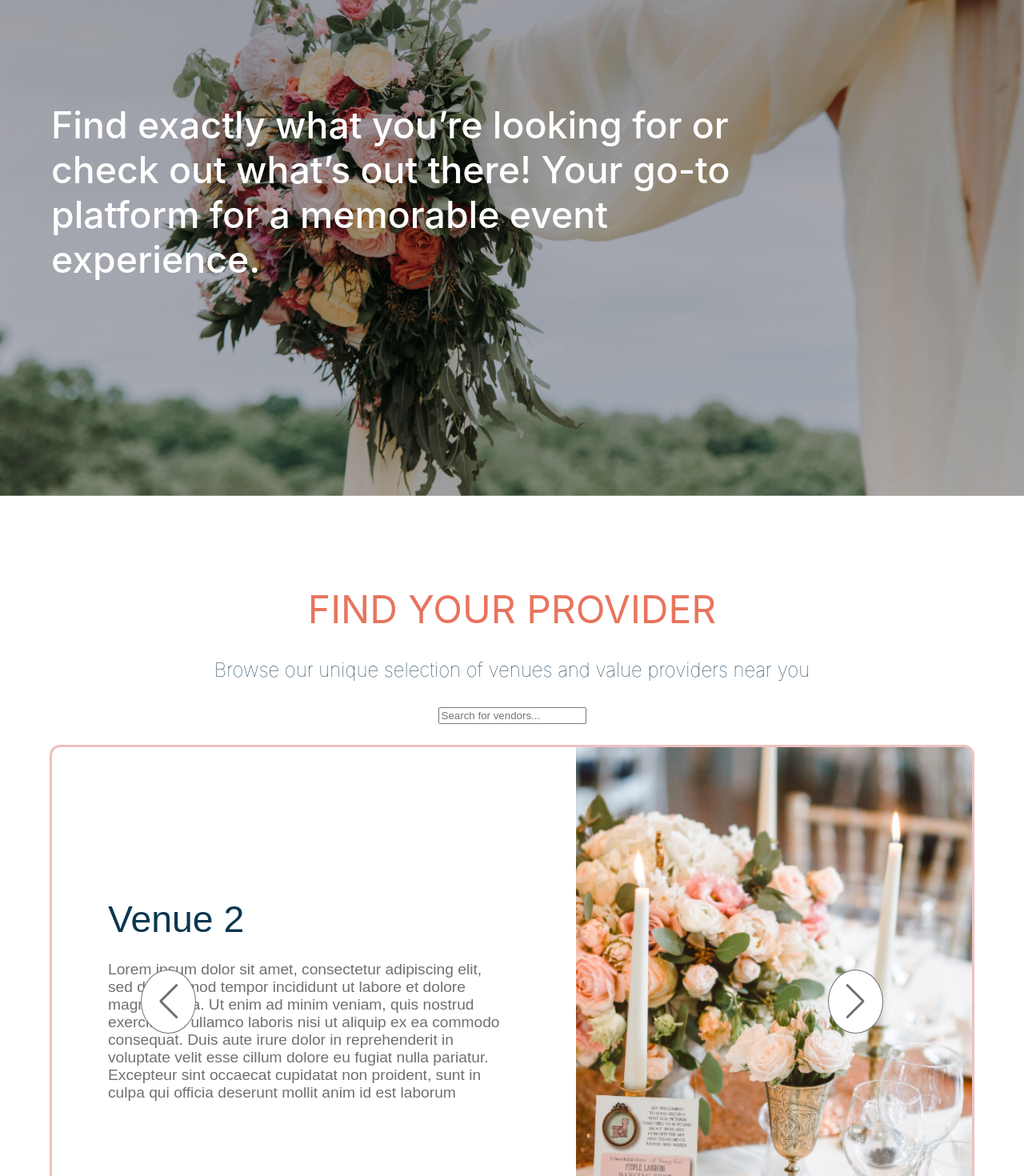
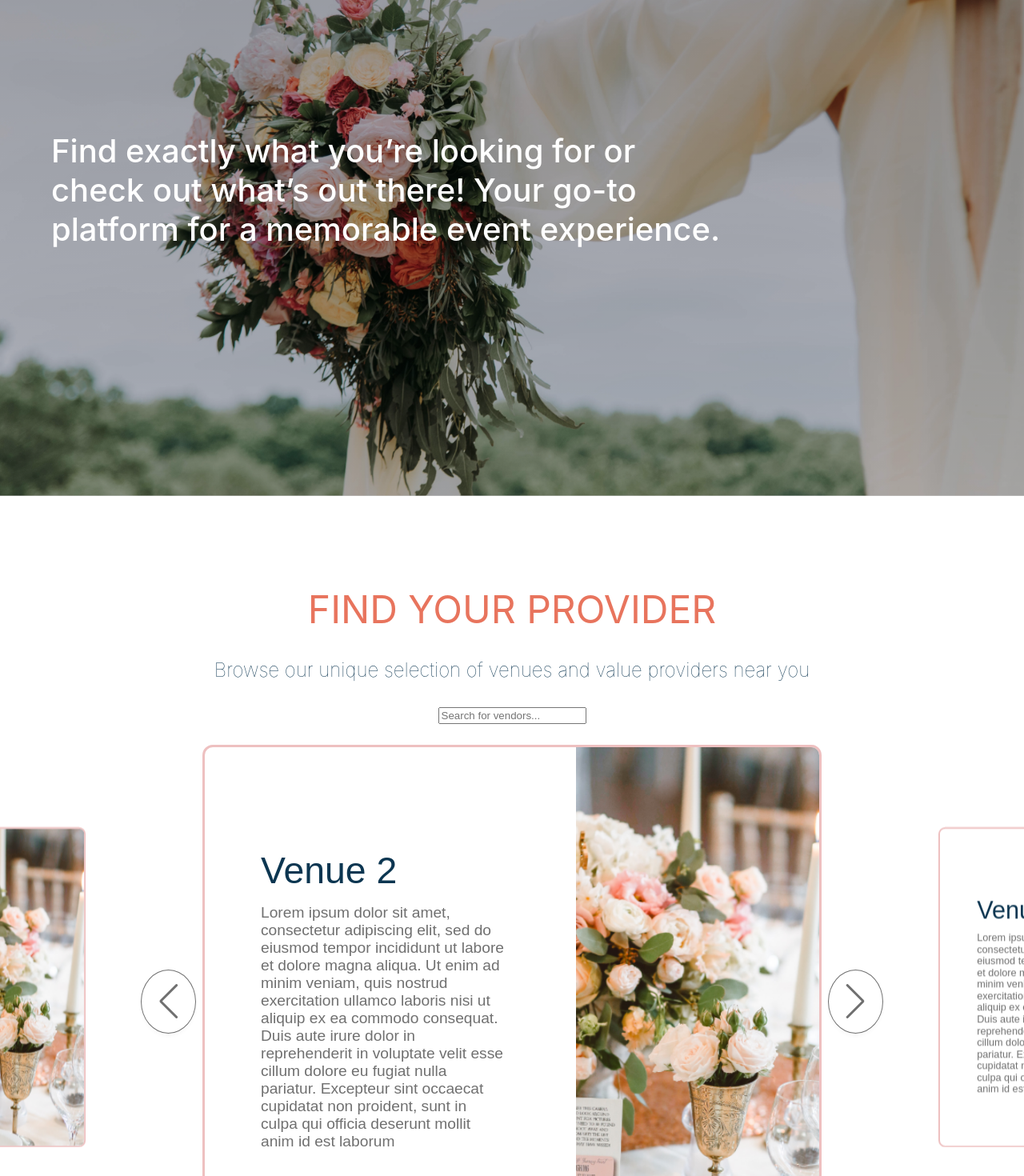
Before and after one commit to SaraBaassiri/Munasabti, a React (Create React App) app: page / in a window 1280 px wide. Shown: the part 220-1690 px from the top of the page at 80% size. Built offline with nearby package versions, Linux system fonts and the light colour scheme; no server answers; a web font is replaced by a local one.

Commit message:
Update Home.css

```diff
--- a/src/Views/Public/Home/Home.css
+++ b/src/Views/Public/Home/Home.css
@@ -30,7 +30,7 @@
 }
 
 .hero-text h1 {
-    font-size: 2.9rem;
+    font-size: 2.5rem;
     font-weight: 500;
     margin-bottom: 0;
 }
@@ -68,7 +68,7 @@
 
 .swiper-slide {
     flex-shrink: 100 !important;
-    width:1150px;
+    width: 60vw;
 }
 
 
@@ -104,7 +104,7 @@
     border-radius: 13px;
     border: 3px solid #EEC0C0;
     background-color: white;
-    width: 1150px;
+    width: 60vw;
 }
 
 .HomeSwiper-slide-text{
```
